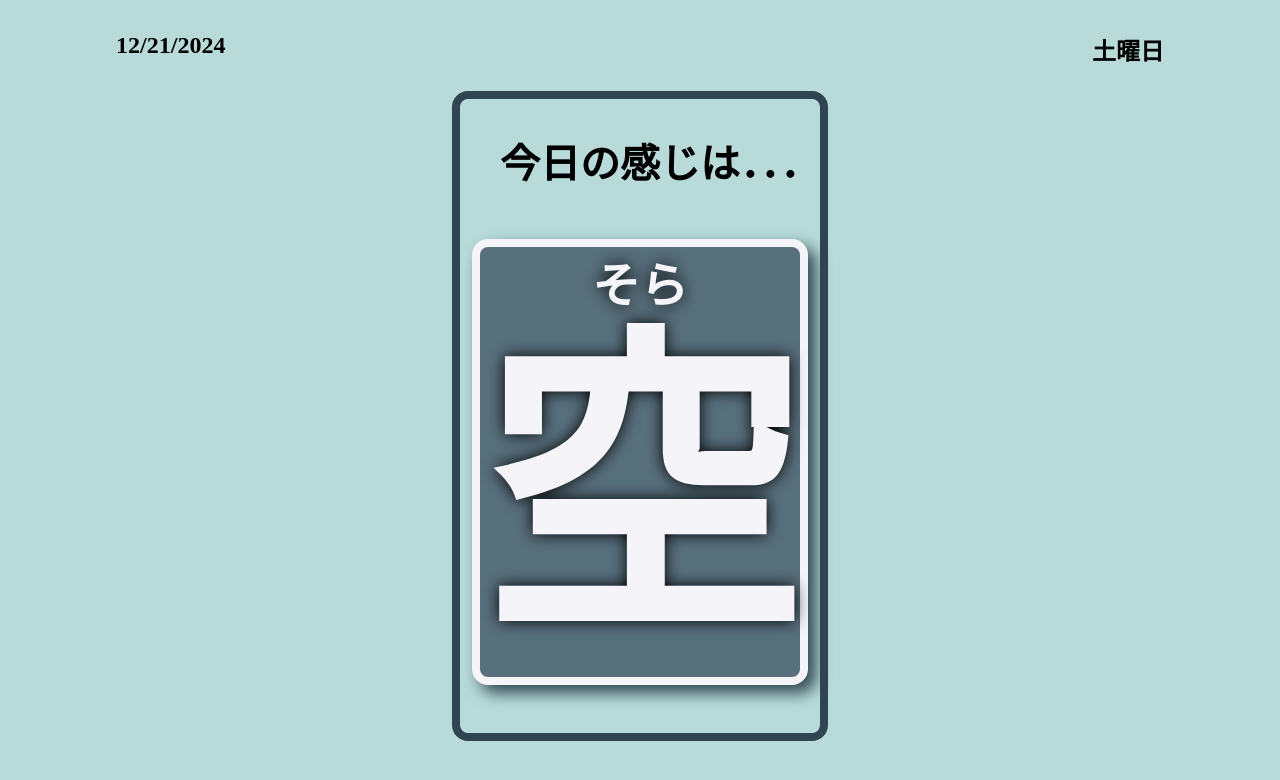
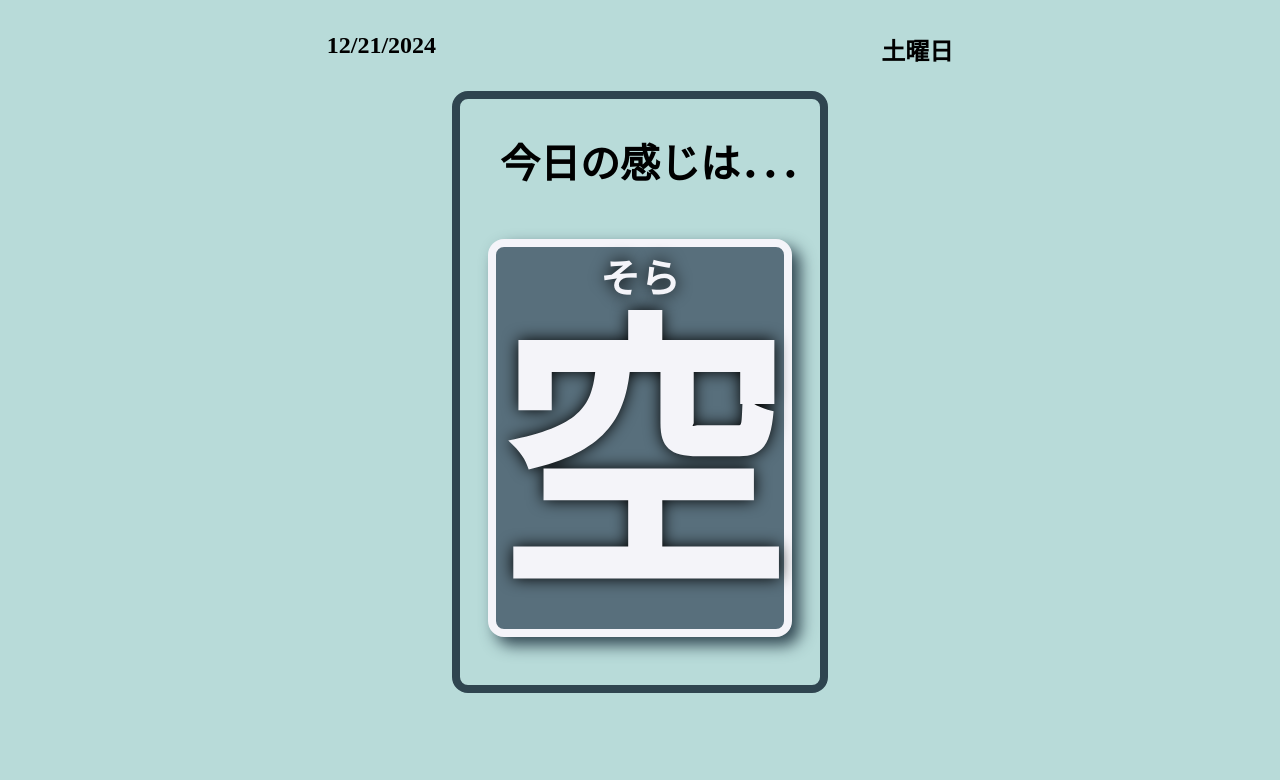
Before and after one commit to yuzu-and-blueberry/Kanji-Of-The-Day-App, a plain HTML site: page index.html in a window 1280 px wide. Drawn offline with Linux system fonts and the light colour scheme.

Commit message:
Some more aspect ratio adjustments

```diff
--- a/style.css
+++ b/style.css
@@ -6,7 +6,7 @@ body {
 #date {
     display:flex;
     justify-content: space-evenly;
-    gap:60%;
+    gap:10%;
 }
 
 h1 {
@@ -28,14 +28,14 @@ h1 {
 
 #word {
     font-weight: 800;
-    font-size: 20em;
+    font-size: 18em;
     line-height: 1.125em;
 
 }
 
 h3 {
     margin:0;
-    font-size:3em;
+    font-size:2.5em;
     text-align: center;
     border-bottom: none;
     border-radius:5px;
```
